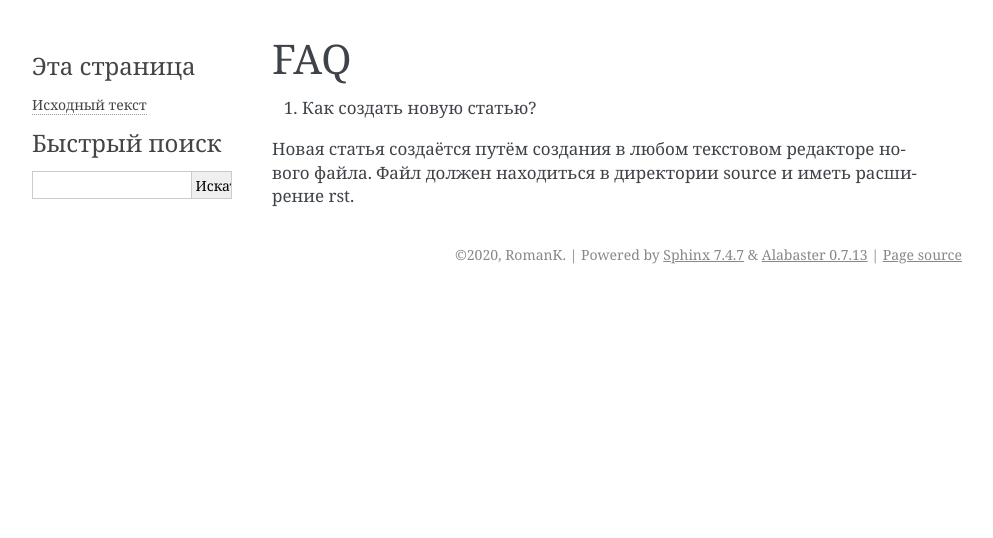
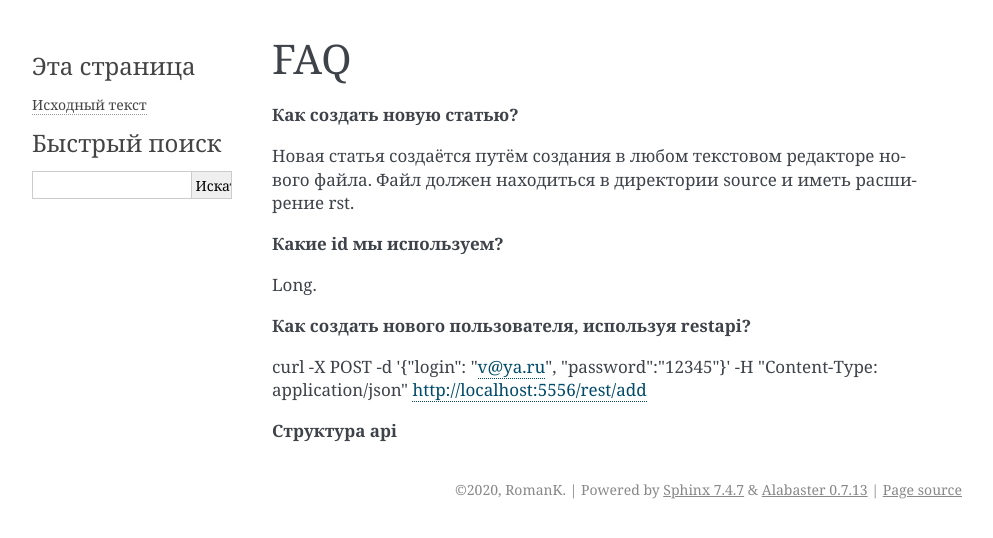
Before and after one commit to namor-katz/avito-doc, a Sphinx documentation site: the page built from source/faq.rst, in a window 1280 px wide. Shown: the top 538 px of the page, without its empty margins (148-1141 px from the left). Built offline with Sphinx 7.4.7, drawn with Linux system fonts in a browser that asks for light colours.

Commit message:
add indo about added user

```diff
--- a/source/faq.rst
+++ b/source/faq.rst
@@ -1,5 +1,15 @@
 FAQ
 ==========
-#. Как создать новую статью?
+**Как создать новую статью?**
 
 Новая статья создаётся путём создания в любом текстовом редакторе нового файла. Файл должен находиться в директории source и иметь расширение rst.
+
+**Какие id мы используем?**
+
+Long.
+
+**Как создать нового пользователя, используя restapi?**
+
+curl -X POST -d \'{\"login\": \"v@ya.ru\", \"password\":\"12345\"}\' -H \"Content-Type: application/json\" http://localhost:5556/rest/add
+
+**Структура api**
```
